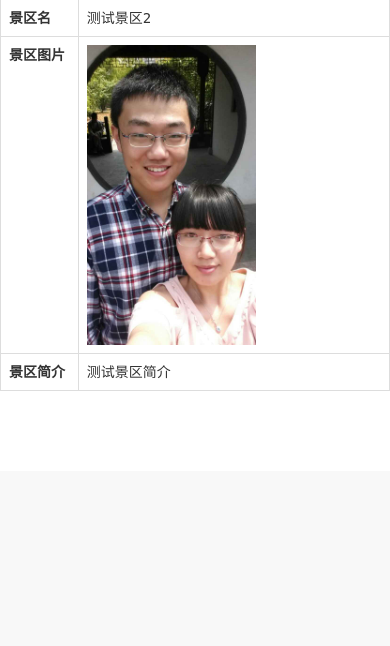
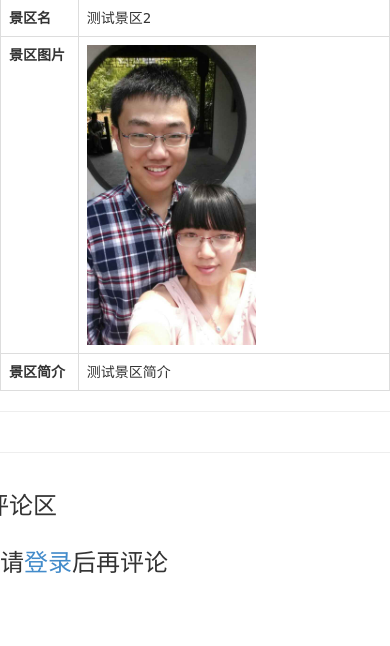
Before and after one commit to xsf72006/Scenery, a CodeIgniter app: page /scenery/show/5 in a window 390 px wide. Shown: the part 1143-1789 px from the top of the page. Before the commit the page ends 1534 px from the top, so only its background shows below. Run offline with CodeIgniter, Linux system fonts and the light colour scheme; some libraries are stand-ins or nearby versions.

Commit message:
添加评论功能

```diff
--- a/application/controllers/scenery.php
+++ b/application/controllers/scenery.php
@@ -36,9 +36,25 @@
         $data['active'] = 'scenery';
         $data['scenery'] = $this->scenery_model->get_scenery_by_id($id);
         $data['subscenery'] = $this->subscenery_model->get_subscenery_list($data['scenery']['id']);
-        $this->load->view('templates/header', $data);
-        $this->load->view('showscenery');
-        $this->load->view('templates/footer');
+        $data['sid'] = $id;
+
+        $this->form_validation->set_error_delimiters('<span class="label label-danger">', '</span>');
+        $this->form_validation->set_rules('comment', $this->lang->line('commentlist'), 'required');
+        if ($this->form_validation->run() === FALSE)
+        {
+            $data['comment'] = $this->comment_model->get_comments_list_by_sid($id);
+            $this->load->view('templates/header', $data);
+            $this->load->view('showscenery');
+            $this->load->view('templates/footer');
+        }
+        else
+        {
+            $this->comment_model->set_comment($id);
+            $data['comment'] = $this->comment_model->get_comments_list_by_sid($id);
+            $this->load->view('templates/header', $data);
+            $this->load->view('showscenery');
+            $this->load->view('templates/footer');
+        }
     }
 
     public function delete($id)
--- a/application/models/comment_model.php
+++ b/application/models/comment_model.php
@@ -11,12 +11,12 @@
         parent::__construct();
     }
 
-    public function set_comment()
+    public function set_comment($sid)
     {
         $data = array(
-            'sid' => $this->input->post('sid'),
-            'author' => $this->input->post('author'),
-            'content' => $this->input->post('content')
+            'sid' => $sid,
+            'author' => $this->session->userdata('username'),
+            'content' => $this->input->post('comment')
         );
 
         return $this->db->insert('comment', $data);
@@ -27,9 +27,9 @@
         return $this->db->delete('comment', array('id' => $this->input->post('id')));
     }
 
-    public function get_comments_list_by_sid()
+    public function get_comments_list_by_sid($sid)
     {
-        $query = $this->db->get_where('comment', array('sid' => $this->input->post('sid')));
+        $query = $this->db->get_where('comment', array('sid' => $sid));
         return $query->result_array();
     }
 }
--- a/application/views/showscenery.php
+++ b/application/views/showscenery.php
@@ -110,4 +110,51 @@
         }
         ?>
     </div>
+
+    <hr>
 </div>
+<hr>
+
+<div class="row">
+    <h3 class="col-md-offset-2">
+        <?=$this->lang->line('commentlist')?>
+    </h3>
+</div>
+<?php
+if ($this->session->userdata('logged_in') === TRUE):
+    ?>
+
+    <div class="row">
+        <?=form_open('scenery/show/'.$sid, array('class'=>'form-horizontal', 'role'=>'form'));?>
+        <div class="form-group">
+            <div class="col-sm-offset-2 col-sm-8">
+                <textarea class="form-control" name="comment" rows="10" placeholder="<?=$this->lang->line('commentp')?>"></textarea>
+                <?=form_error('comment')?>
+            </div>
+        </div>
+        <div class="form-group">
+            <button type="submit" class="col-sm-offset-5 col-sm-1 btn btn-primary"><?=$this->lang->line('comment')?></button>
+        </div>
+        </form>
+    </div>
+<?php
+endif;
+if ($this->session->userdata('logged_in') === FALSE):
+    ?>
+    <div class="col-sm-offset-2">
+        <h3><?=$this->lang->line('please').anchor('main/login/scenery/'.$sid, $this->lang->line('login')).$this->lang->line('aftercomment')?></h3>
+    </div>
+<?php
+endif;
+?>
+<div class="row">
+    <?php
+    foreach ($comment as $item)
+    {
+        echo '<div class="panel panel-default col-sm-offset-2 col-sm-8">';
+        echo '<div class="panel-heading">'.$this->lang->line('newsauthor').':'.$item['author'].' '.$this->lang->line('newsdate').':'.$item['cdate'].'</div>';
+        echo '<div class="panel-body">'.$item['content'].'</div>';
+        echo '</div>';
+    }
+    ?>
+</div>
--- a/system/language/chinese/chinese_lang.php
+++ b/system/language/chinese/chinese_lang.php
@@ -63,6 +63,11 @@
 $lang['none'] = "无";
 $lang['confirmdelete'] = "确认删除？";
 $lang['deletecategory'] = "若删除分类，将删除该分类下的所有子类。确认删除？";
+$lang['commentlist'] = "评论区";
+$lang['commentp'] = "健康上网，文明评论";
+$lang['comment'] = "发表评论";
+$lang['please'] = "请";
+$lang['aftercomment'] = "后再评论";
 
 /* End of file chinese_lang.php */
 /* Location: ./system/language/chinese/chinese_lang.php */
```
Also changed, not shown: application/controllers/main.php (+8 -2 lines).
